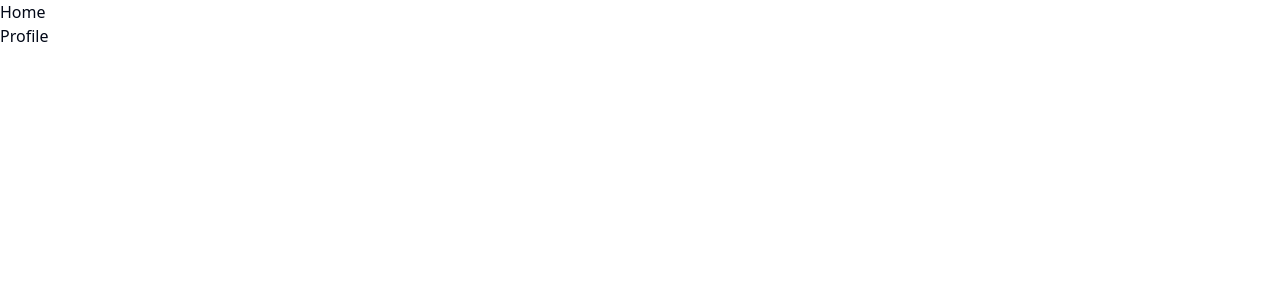
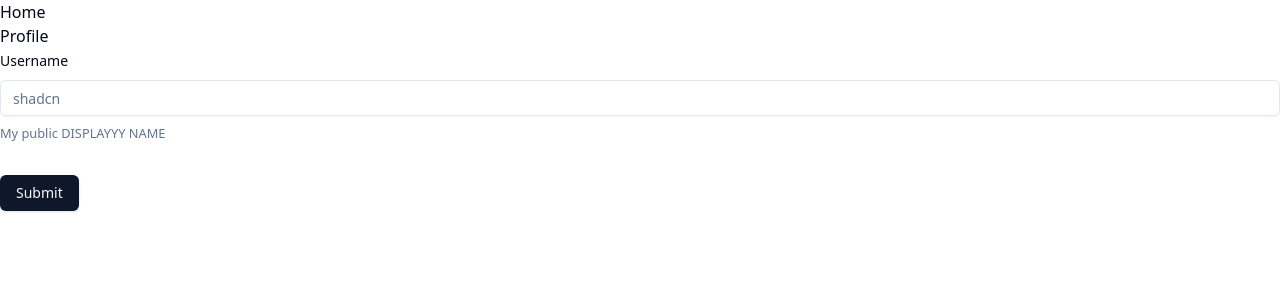
Before and after one commit to its-clem-fandango/lunchroulette-mirror, a React (Vite) app in the folder apps/client/: page /profile in a window 1280 px wide. Shown: the top 300 px of the page. Built offline with nearby package versions, Linux system fonts and the light colour scheme.

Commit message:
Complete Form Install/Add Radix

```diff
--- a/apps/client/package.json
+++ b/apps/client/package.json
@@ -14,6 +14,7 @@
     "@radix-ui/react-icons": "^1.3.0",
     "@radix-ui/react-label": "^2.0.2",
     "@radix-ui/react-slot": "^1.0.2",
+    "@radix-ui/themes": "^2.0.1",
     "class-variance-authority": "^0.7.0",
     "clsx": "^2.0.0",
     "react": "^18.2.0",
--- /dev/null
+++ b/apps/client/src/components/ui/input.tsx
@@ -0,0 +1,25 @@
+import * as React from "react"
+
+import { cn } from "@/lib/utils"
+
+export interface InputProps
+  extends React.InputHTMLAttributes<HTMLInputElement> {}
+
+const Input = React.forwardRef<HTMLInputElement, InputProps>(
+  ({ className, type, ...props }, ref) => {
+    return (
+      <input
+        type={type}
+        className={cn(
+          "flex h-9 w-full rounded-md border border-input bg-transparent px-3 py-1 text-sm shadow-sm transition-colors file:border-0 file:bg-transparent file:text-sm file:font-medium placeholder:text-muted-foreground focus-visible:outline-none focus-visible:ring-1 focus-visible:ring-ring disabled:cursor-not-allowed disabled:opacity-50",
+          className
+        )}
+        ref={ref}
+        {...props}
+      />
+    )
+  }
+)
+Input.displayName = "Input"
+
+export { Input }
--- a/apps/client/src/pages/CreateProfile.tsx
+++ b/apps/client/src/pages/CreateProfile.tsx
@@ -1,14 +1,25 @@
-import Header1 from "@/components/Header1"
 import * as z from "zod"
 import { zodResolver } from "@hookform/resolvers/zod"
 import { useForm } from "react-hook-form"
-import { log } from "console"
+
+import { Button } from "@/components/ui/button"
+import {
+  Form,
+  FormControl,
+  FormDescription,
+  FormField,
+  FormItem,
+  FormLabel,
+  FormMessage,
+} from "@/components/ui/form"
+import { Input } from "@/components/ui/input"
 
 const formSchema = z.object({
   username: z.string().min(2).max(50),
 })
 
 export default function CreateProfile() {
+  //define form
   const form = useForm<z.infer<typeof formSchema>>({
     resolver: zodResolver(formSchema),
     defaultValues: {
@@ -16,9 +27,30 @@
     },
   })
 
+  //define submit handler
   function onSubmit(values: z.infer<typeof formSchema>) {
     console.log(values)
   }
 
-  return <></>
+  return (
+    <Form {...form}>
+      <form onSubmit={form.handleSubmit(onSubmit)} className="space-y-8">
+        <FormField
+          control={form.control}
+          name="username"
+          render={({ field }) => (
+            <FormItem>
+              <FormLabel>Username</FormLabel>
+              <FormControl>
+                <Input placeholder="shadcn" {...field} />
+              </FormControl>
+              <FormDescription>My public DISPLAYYY NAME</FormDescription>
+              <FormMessage />
+            </FormItem>
+          )}
+        />
+        <Button type="submit">Submit</Button>
+      </form>
+    </Form>
+  )
 }
```
